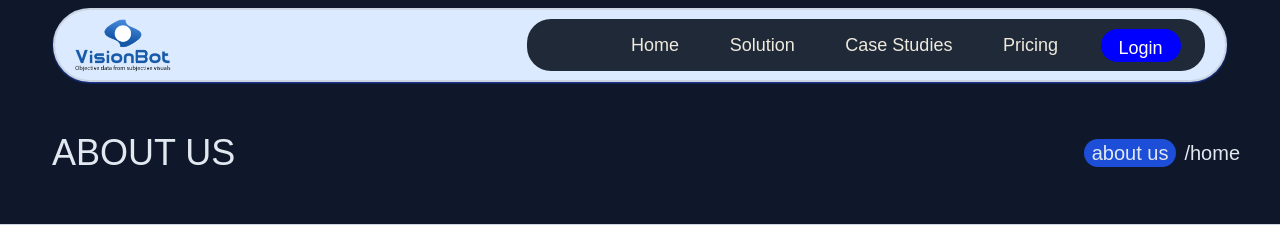
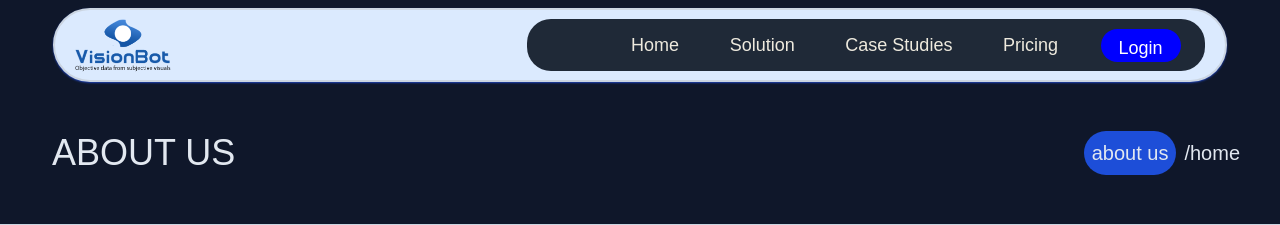
Before and after one commit to ArzitPanda/visionbot, a Next.js app: page /AboutUs in a window 1280 px wide. Shown: the top 225 px of the page. Built offline with nearby package versions, Linux system fonts and the light colour scheme.

Commit message:
Update Heading.js

```diff
--- a/components/Heading.js
+++ b/components/Heading.js
@@ -6,7 +6,7 @@ const Heading = ({c,to,form}) => {
 
         <h2 className="flex flex-1 text-center lg:pl-3 lg:text-left  p-2 text-xs md:text-xl lg:text-4xl">{c.toUpperCase()}</h2>
         <div className="flex flex-row items-center text-xs md:text-xl ">
-           <span className=" px-2 bg-blue-700 rounded-full mr-2 "> {to+" "}</span><div className="text-xs md:text-xl">/{form}</div>
+           <span className=" px-2 bg-blue-700 rounded-full mr-2 py-2"> {to+" "}</span><div className="text-xs py-2 md:text-xl">/{form}</div>
         </div>
     </div>
   )
```
